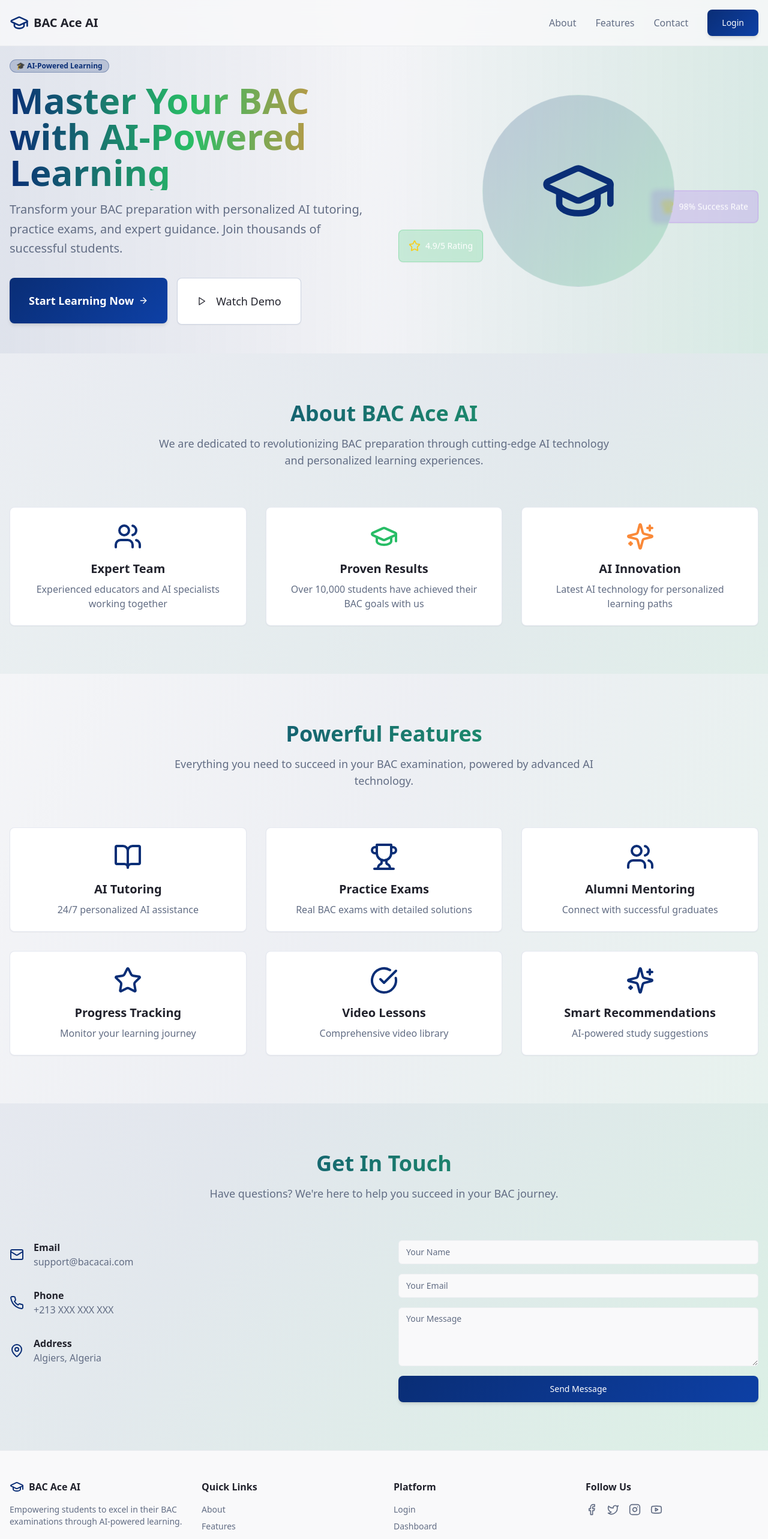
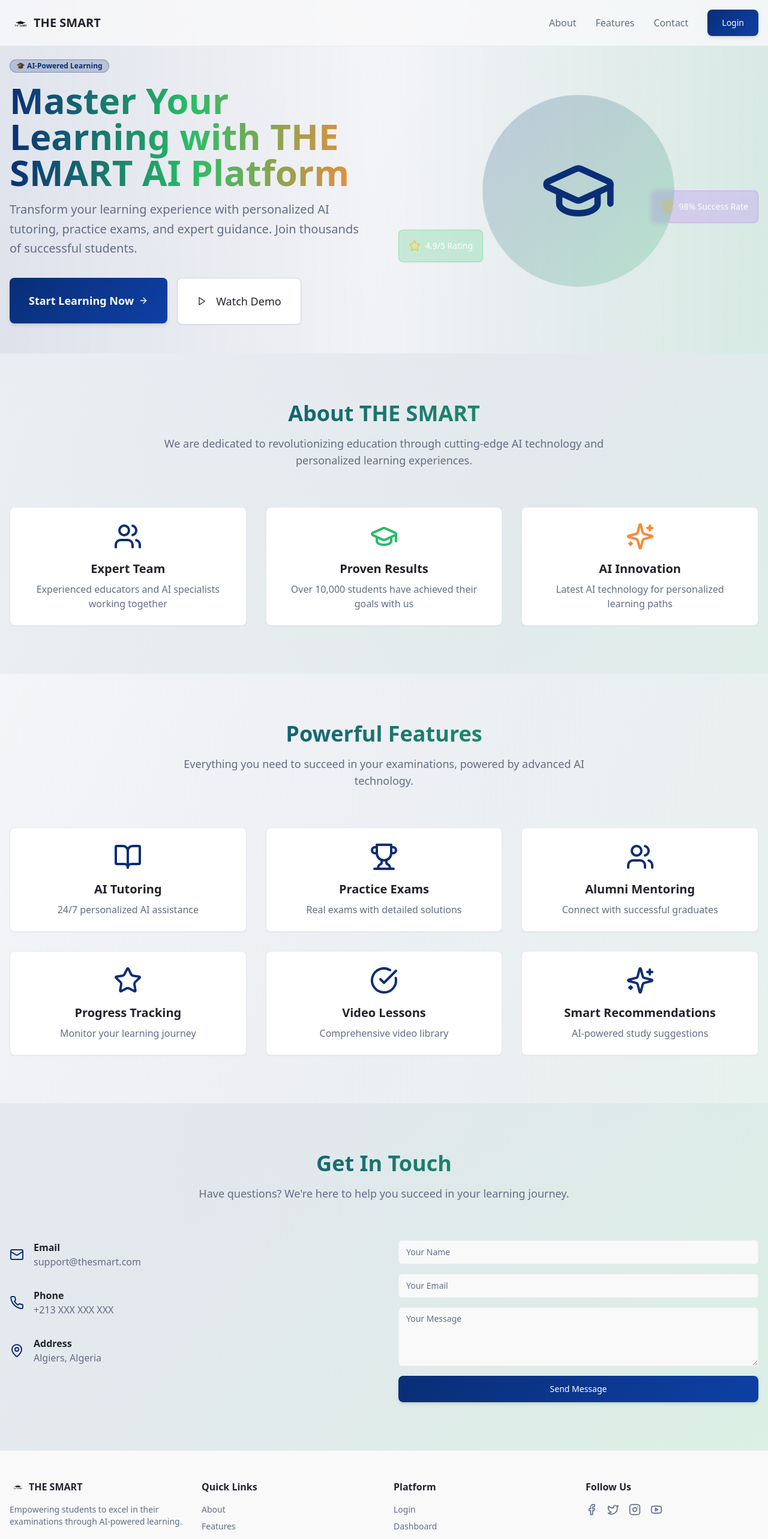
Before and after one commit to chaboutiabderrahim/mybac, a React (Vite) app: page / in a window 1280 px wide. Shown: the top 2565 px of the page at 60% size. Built offline with nearby package versions, Linux system fonts and the light colour scheme.

Commit message:
Update app name and logo

```diff
--- a/index.html
+++ b/index.html
@@ -11,17 +11,17 @@
     <!-- PWA Manifest -->
     <link rel="manifest" href="/manifest.json" />
     <meta name="theme-color" content="#1a1a1a" />
-    <link rel="icon" href="/logo.png" type="image/png" />
-    <link rel="apple-touch-icon" href="/logo.png" />
+    <link rel="icon" href="/lovable-uploads/2473f7f5-d49d-4abd-8426-94b1d4b3646e.png" type="image/png" />
+    <link rel="apple-touch-icon" href="/lovable-uploads/2473f7f5-d49d-4abd-8426-94b1d4b3646e.png" />
 
     <meta property="og:title" content="THE SMART - AI-Powered Learning Platform" />
     <meta property="og:description" content="Master your exams with AI-powered quizzes and personalized learning paths." />
     <meta property="og:type" content="website" />
-    <meta property="og:image" content="/logo.png" />
+    <meta property="og:image" content="/lovable-uploads/2473f7f5-d49d-4abd-8426-94b1d4b3646e.png" />
 
     <meta name="twitter:card" content="summary_large_image" />
     <meta name="twitter:site" content="@thesmart" />
-    <meta name="twitter:image" content="/logo.png" />
+    <meta name="twitter:image" content="/lovable-uploads/2473f7f5-d49d-4abd-8426-94b1d4b3646e.png" />
   </head>
 
   <body>
--- a/src/components/layout/Navigation.tsx
+++ b/src/components/layout/Navigation.tsx
@@ -53,11 +53,13 @@ const Navigation = () => {
       <div className="container flex h-16 items-center justify-between">
         {/* Logo */}
         <Link to="/home" className="flex items-center space-x-2">
-          <div className="gradient-hero rounded-lg p-2">
-            <Brain className="h-6 w-6 text-white" />
-          </div>
+          <img
+            src="/lovable-uploads/2473f7f5-d49d-4abd-8426-94b1d4b3646e.png"
+            alt="THE SMART Logo"
+            className="h-8 w-8 object-contain"
+          />
           <span className="font-bold text-xl gradient-hero bg-clip-text text-transparent">
-            BAC Ace AI
+            THE SMART
           </span>
         </Link>
 
--- a/src/pages/LandingPage.tsx
+++ b/src/pages/LandingPage.tsx
@@ -37,8 +37,12 @@ const LandingPage = () => {
         <div className="container mx-auto px-4 py-4">
           <div className="flex items-center justify-between">
             <div className="flex items-center space-x-2 animate-slide-up">
-              <GraduationCap className="h-8 w-8 text-primary animate-bounce-subtle" />
-              <span className="text-xl font-bold text-foreground">BAC Ace AI</span>
+              <img
+                src="/lovable-uploads/2473f7f5-d49d-4abd-8426-94b1d4b3646e.png"
+                alt="THE SMART Logo"
+                className="h-8 w-8 object-contain animate-bounce-subtle"
+              />
+              <span className="text-xl font-bold text-foreground">THE SMART</span>
             </div>
             <nav className="hidden md:flex items-center space-x-8">
               <button
@@ -83,10 +87,10 @@ const LandingPage = () => {
                   🎓 AI-Powered Learning
                 </Badge>
                 <h1 className="text-4xl md:text-6xl font-bold bg-gradient-to-r from-primary via-secondary to-accent bg-clip-text text-transparent leading-tight animate-fade-in">
-                  Master Your BAC with AI-Powered Learning
+                  Master Your Learning with THE SMART AI Platform
                 </h1>
                 <p className="text-xl text-muted-foreground leading-relaxed animate-fade-in" style={{animationDelay: '0.2s'}}>
-                  Transform your BAC preparation with personalized AI tutoring, practice exams, and expert guidance. Join thousands of successful students.
+                  Transform your learning experience with personalized AI tutoring, practice exams, and expert guidance. Join thousands of successful students.
                 </p>
               </div>
               <div className="flex flex-col sm:flex-row gap-4 animate-fade-in" style={{animationDelay: '0.4s'}}>
@@ -142,10 +146,10 @@ const LandingPage = () => {
         <div className="container mx-auto px-4">
           <div className="text-center mb-16 animate-fade-in">
             <h2 className="text-3xl md:text-4xl font-bold mb-4 bg-gradient-to-r from-primary to-secondary bg-clip-text text-transparent">
-              About BAC Ace AI
+              About THE SMART
             </h2>
             <p className="text-lg text-muted-foreground max-w-3xl mx-auto">
-              We are dedicated to revolutionizing BAC preparation through cutting-edge AI technology and personalized learning experiences.
+              We are dedicated to revolutionizing education through cutting-edge AI technology and personalized learning experiences.
             </p>
           </div>
           <div className="grid md:grid-cols-3 gap-8">
@@ -160,7 +164,7 @@ const LandingPage = () => {
               <CardContent className="p-6 text-center">
                 <GraduationCap className="h-12 w-12 text-secondary mx-auto mb-4" />
                 <h3 className="text-xl font-semibold mb-2">Proven Results</h3>
-                <p className="text-muted-foreground">Over 10,000 students have achieved their BAC goals with us</p>
+                <p className="text-muted-foreground">Over 10,000 students have achieved their goals with us</p>
               </CardContent>
             </Card>
             <Card className="hover:scale-105 transition-all duration-300 border-primary/10 animate-fade-in" style={{animationDelay: '0.4s'}}>
@@ -182,13 +186,13 @@ const LandingPage = () => {
               Powerful Features
             </h2>
             <p className="text-lg text-muted-foreground max-w-3xl mx-auto">
-              Everything you need to succeed in your BAC examination, powered by advanced AI technology.
+              Everything you need to succeed in your examinations, powered by advanced AI technology.
             </p>
           </div>
           <div className="grid md:grid-cols-2 lg:grid-cols-3 gap-8">
             {[
               { icon: BookOpen, title: "AI Tutoring", desc: "24/7 personalized AI assistance" },
-              { icon: Trophy, title: "Practice Exams", desc: "Real BAC exams with detailed solutions" },
+              { icon: Trophy, title: "Practice Exams", desc: "Real exams with detailed solutions" },
               { icon: Users, title: "Alumni Mentoring", desc: "Connect with successful graduates" },
               { icon: Star, title: "Progress Tracking", desc: "Monitor your learning journey" },
               { icon: CheckCircle, title: "Video Lessons", desc: "Comprehensive video library" },
@@ -214,7 +218,7 @@ const LandingPage = () => {
               Get In Touch
             </h2>
             <p className="text-lg text-muted-foreground max-w-3xl mx-auto">
-              Have questions? We're here to help you succeed in your BAC journey.
+              Have questions? We're here to help you succeed in your learning journey.
             </p>
           </div>
           <div className="grid md:grid-cols-2 gap-12">
@@ -223,7 +227,7 @@ const LandingPage = () => {
                 <Mail className="h-6 w-6 text-primary" />
                 <div>
                   <h3 className="font-semibold">Email</h3>
-                  <p className="text-muted-foreground">support@bacacai.com</p>
+                  <p className="text-muted-foreground">support@thesmart.com</p>
                 </div>
               </div>
               <div className="flex items-center gap-4">
@@ -259,11 +263,15 @@ const LandingPage = () => {
           <div className="grid md:grid-cols-4 gap-8">
             <div className="space-y-4">
               <div className="flex items-center gap-2">
-                <GraduationCap className="h-6 w-6 text-primary" />
-                <span className="font-bold">BAC Ace AI</span>
+                <img
+                  src="/lovable-uploads/2473f7f5-d49d-4abd-8426-94b1d4b3646e.png"
+                  alt="THE SMART Logo"
+                  className="h-6 w-6 object-contain"
+                />
+                <span className="font-bold">THE SMART</span>
               </div>
               <p className="text-muted-foreground text-sm">
-                Empowering students to excel in their BAC examinations through AI-powered learning.
+                Empowering students to excel in their examinations through AI-powered learning.
               </p>
             </div>
             <div>
@@ -292,7 +300,7 @@ const LandingPage = () => {
             </div>
           </div>
           <div className="border-t border-border/50 mt-8 pt-8 text-center text-sm text-muted-foreground">
-            <p>&copy; 2024 BAC Ace AI. All rights reserved.</p>
+            <p>&copy; 2024 THE SMART. All rights reserved.</p>
           </div>
         </div>
       </footer>
```
Also changed, not shown: public/lovable-uploads/2473f7f5-d49d-4abd-8426-94b1d4b3646e.png (added).
